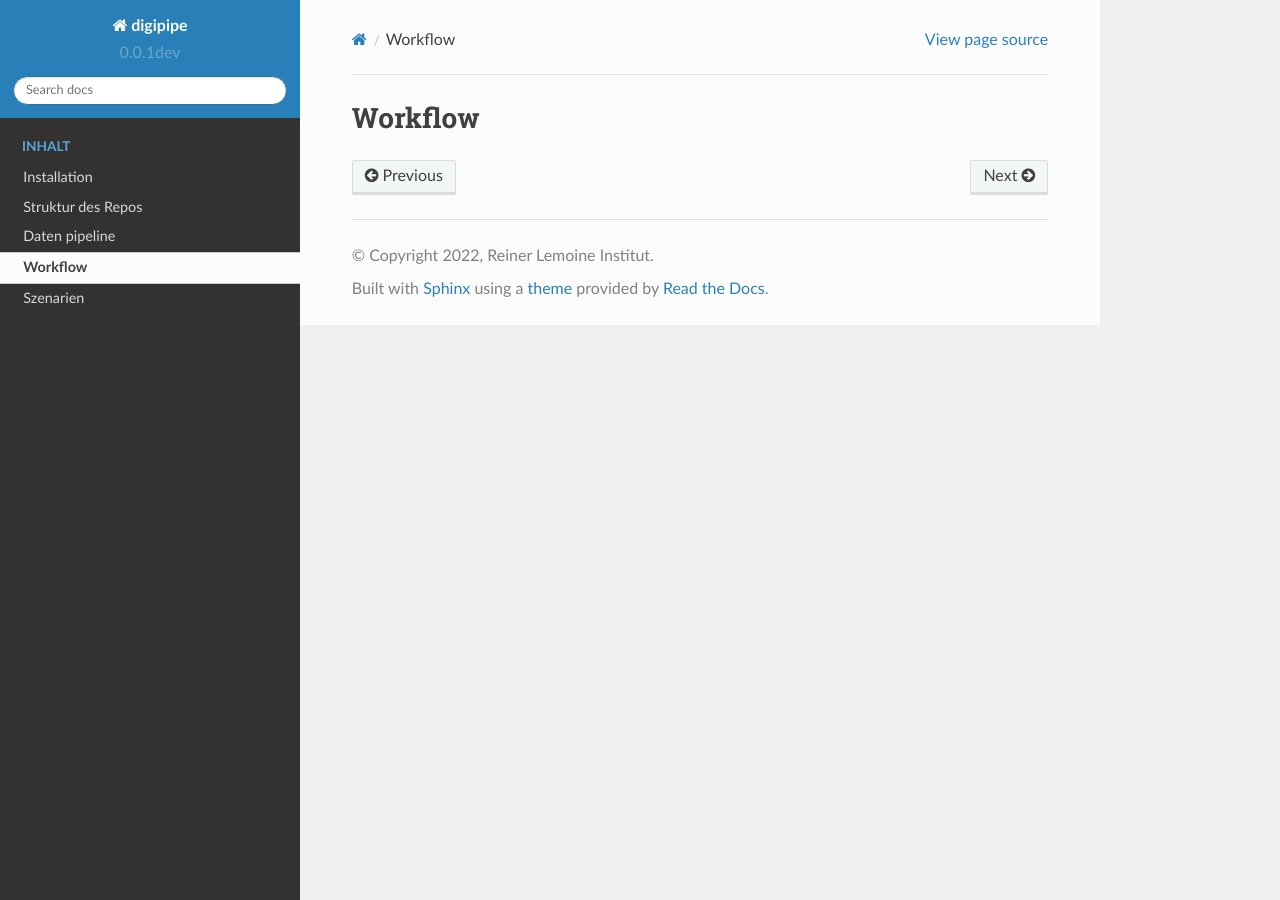
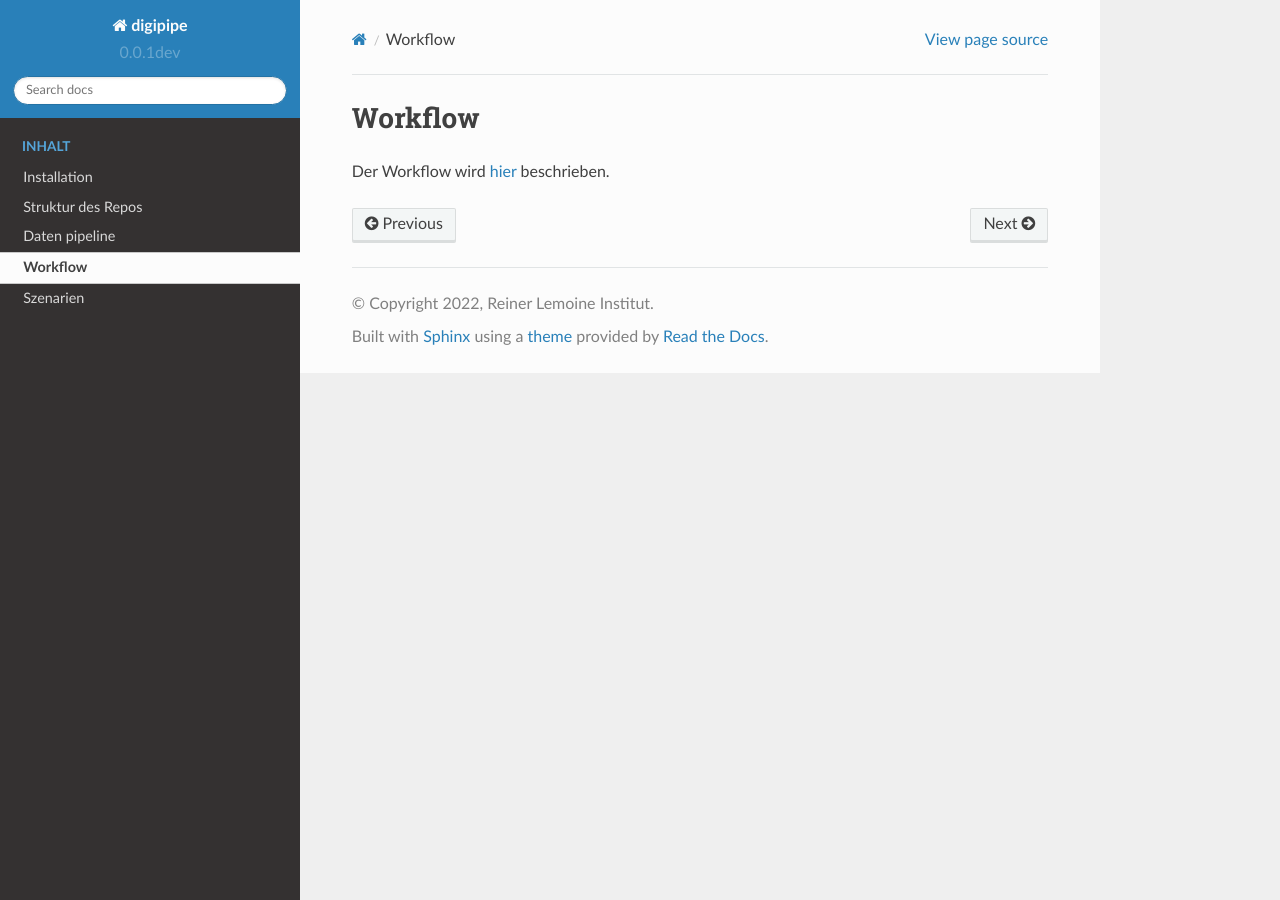
Before and after one commit to rl-institut/apipe, a Sphinx documentation site: the page built from docs/workflow.rst, in a window 1280 px wide. Built offline with Sphinx 7.4.7 and the Read the Docs theme 2.0.0, drawn with Linux system fonts in a browser that asks for light colours.

Commit message:
Add first content to workflow.rst

```diff
--- a/docs/workflow.rst
+++ b/docs/workflow.rst
@@ -2,3 +2,5 @@
 
 Workflow
 ========
+
+Der Workflow wird `hier <https://github.com/rl-institut-private/digipipe/blob/dev/digipipe/workflow/WORKFLOW.md>`_ beschrieben.
```
